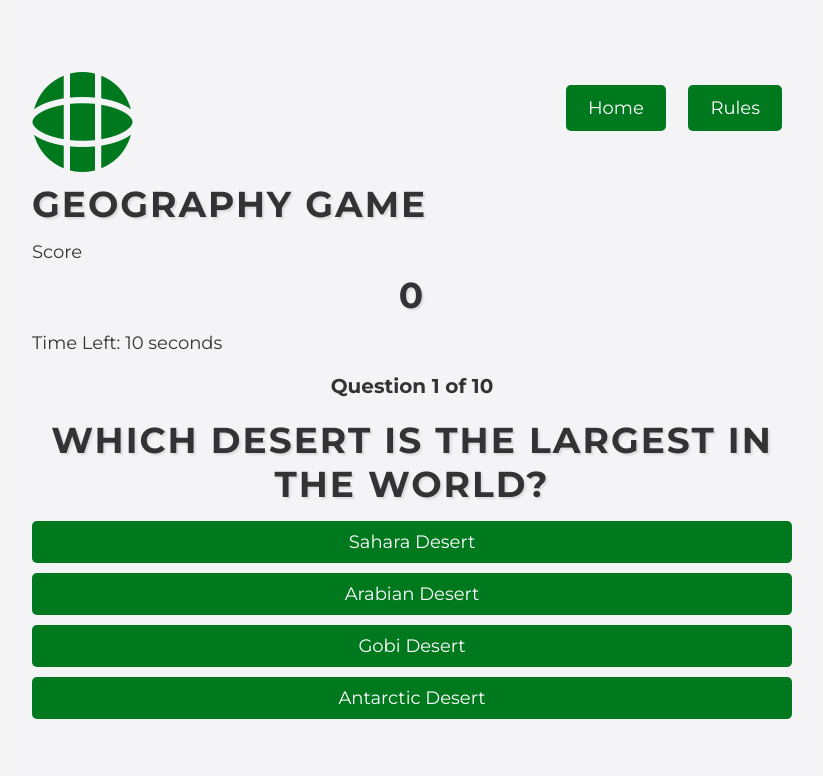
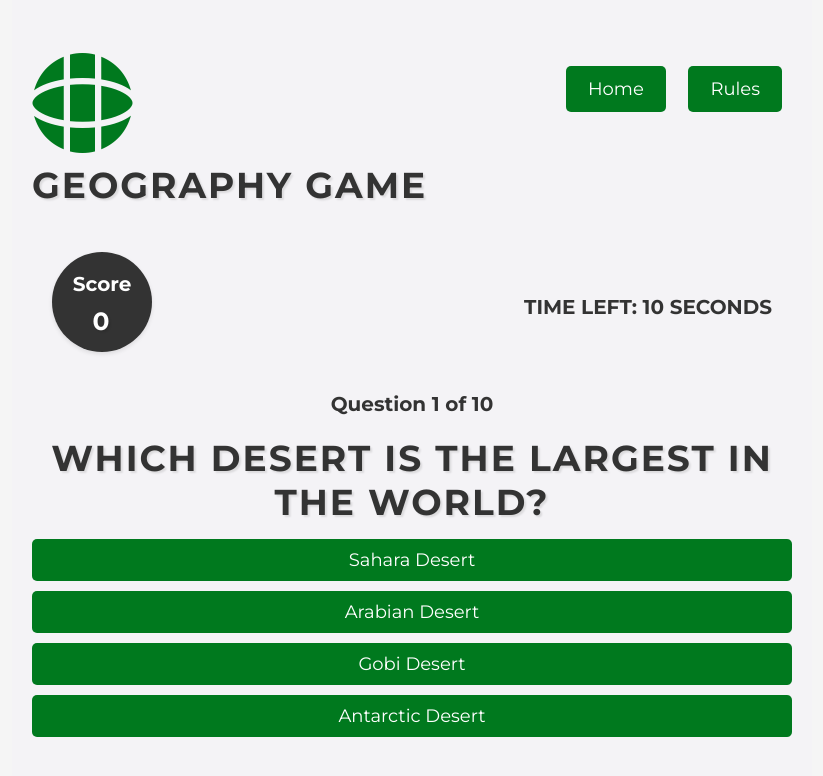
Before and after one commit to CapricornoG/Geography-game, a plain HTML site: page start_game.html in a window 1280 px wide. Shown: the whole page, without its empty margins (228-1051 px from the left). Drawn offline with Linux system fonts and the light colour scheme.

Commit message:
add div to start_game and style elements inside the page

```diff
--- a/assets/css/styles.css
+++ b/assets/css/styles.css
@@ -200,6 +200,55 @@ h3{
     background-color: red;
 }
 
+
+#display {
+    display: flex;
+    justify-content: space-between;
+    padding-top: 3rem;
+    padding-left: 2rem;
+    padding-right: 2rem;
+}
+
+#score-display {
+    background-color: #333;
+    width: 10rem;
+    height: 10rem;
+    padding: 1rem;
+    border-radius: 50%;
+    text-align: center;
+    box-shadow: 0 0.2rem 0.4rem rgba(0, 0, 0, 0.1);
+    margin-bottom: 2rem;
+}
+
+.score {
+    color: white;
+    font-size: 2rem;
+    font-weight: 900;
+    margin-bottom: 0.5rem;
+    padding-top: 1rem;
+}
+
+
+.your-score {
+    font-size: 2.5rem;
+    font-weight: bold;
+    color: white;
+}
+
+#timer-display {
+    text-align: center;
+    display: flex;
+    justify-content: center;
+    align-items: center;
+}
+
+.timer {
+    font-size: 2rem;
+    font-weight: bold;
+    text-transform: uppercase;
+}
+
+
 /* Media Queries */
 
 @media screen and (max-width: 70rem) {
--- a/start_game.html
+++ b/start_game.html
@@ -10,7 +10,8 @@
 </head>
 <body>
   <div class="container">
-    <div id="game_page" >
+
+    <div id="game_page"  >
         <div id="game">
         <div id="game-items">
             <i class="fas fa-globe logo rotate"></i>
@@ -21,6 +22,8 @@
             <a href="rules.html" class="btn">Rules</a>
         </div>
       </div>
+
+
       <div id="display">
         <div id="score-display">
             <p class="score">Score</p>
@@ -30,17 +33,22 @@
             <p class="timer" id="timer">Time Left: 10 seconds</p>
 
         </div>
-       <div id="question-info">
+    </div>
+    <div id="question-info">
       <p id="question-number">Question <span class="current-question">1</span> of 10</p>
-      </div>
-      <div id="question">
-     <h2>what is the capital of Italy?</h2>
-      </div>
+  </div>
+
+
+
+
+    <div id="question">
+        <h2></h2>
+    </div>
     <div id="options">
-        <button class="option">Rome</button>
-        <button class="option">Paris</button>
-        <button class="option">Berlin</button>
-        <button class="option">London</button>
+        <button class="option"></button>
+        <button class="option"></button>
+        <button class="option"></button>
+        <button class="option"></button>
     </div>
 </div>
 </div>
```
